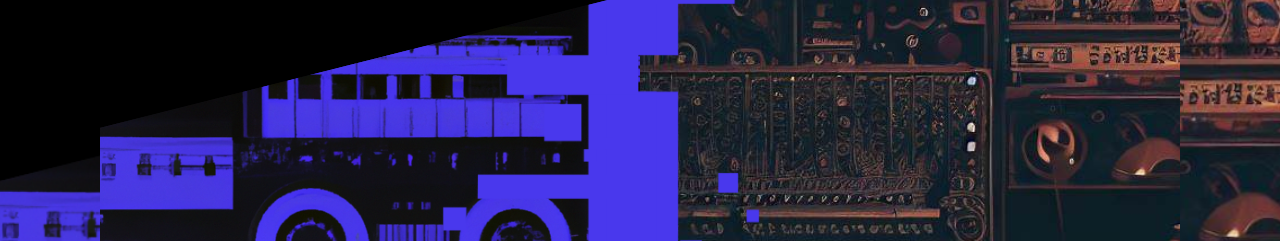
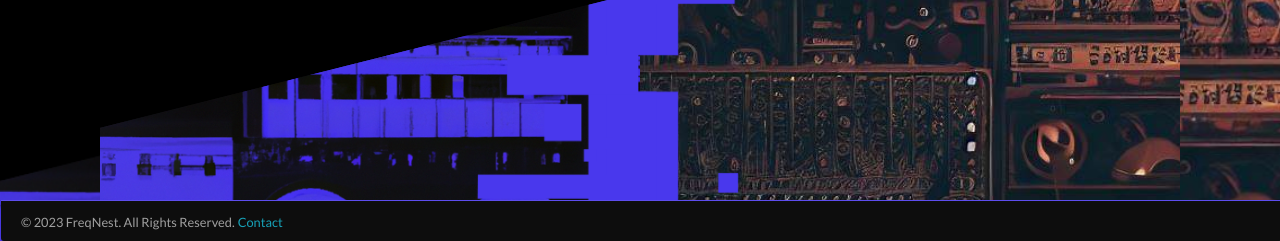
Before and after one commit to SandorGyorfi/FreqNest, a Django app: page /cart/ in a window 1280 px wide. Shown: the part 559-800 px from the top of the page. Run offline with Django 4.2, Linux system fonts and the light colour scheme; some libraries are stand-ins or nearby versions.

Commit message:
Add footer
Footer added to base template. Corrected in css.

```diff
--- a/static/css/base.css
+++ b/static/css/base.css
@@ -9,6 +9,7 @@ body {
   height: calc(100vh - 164px);
   color: #f2f2f2;
   font-family: "Lato";
+
 }
 
 p {
@@ -138,6 +139,12 @@ a.category-badge > span.badge:hover {
   color: #f2f2f2 !important;
 }
 
+footer {
+    width: 100%;
+    position: fixed;
+    bottom: 0;
+}
+
 #card-element {
   color: #f2f2f2 !important;
 }
--- a/templates/base.html
+++ b/templates/base.html
@@ -150,6 +150,19 @@
 
     {% block content %}
     {% endblock %}
+    <footer class="card-footer bg-black text-white mt-4 py-2 >
+        <div class="container ">
+            <div class="row">
+                <div class="col-8">
+                    <p class="mb-0"><small>&copy; {% now "Y" %} FreqNest. All Rights Reserved.</small>
+                        <small>
+                            <a href="{% url 'contact' %}" class="text-info">Contact</a>
+                        </small>
+                    </p>
+                </div>
+            </div>
+        </div>
+    </footer>
 
     {% block postloadjs %}
     {% endblock %}
```
Also changed, not shown: db.sqlite3.
